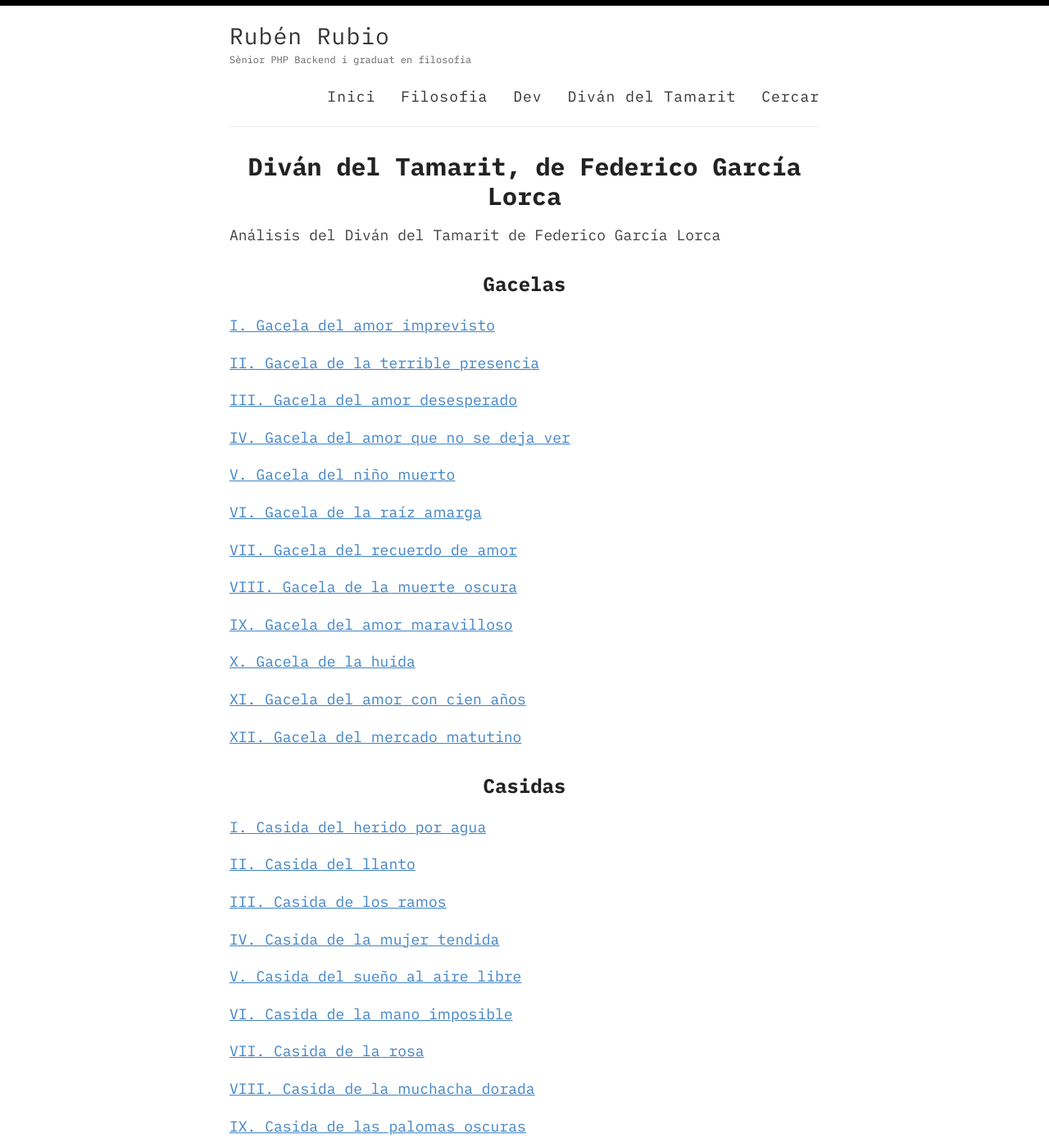
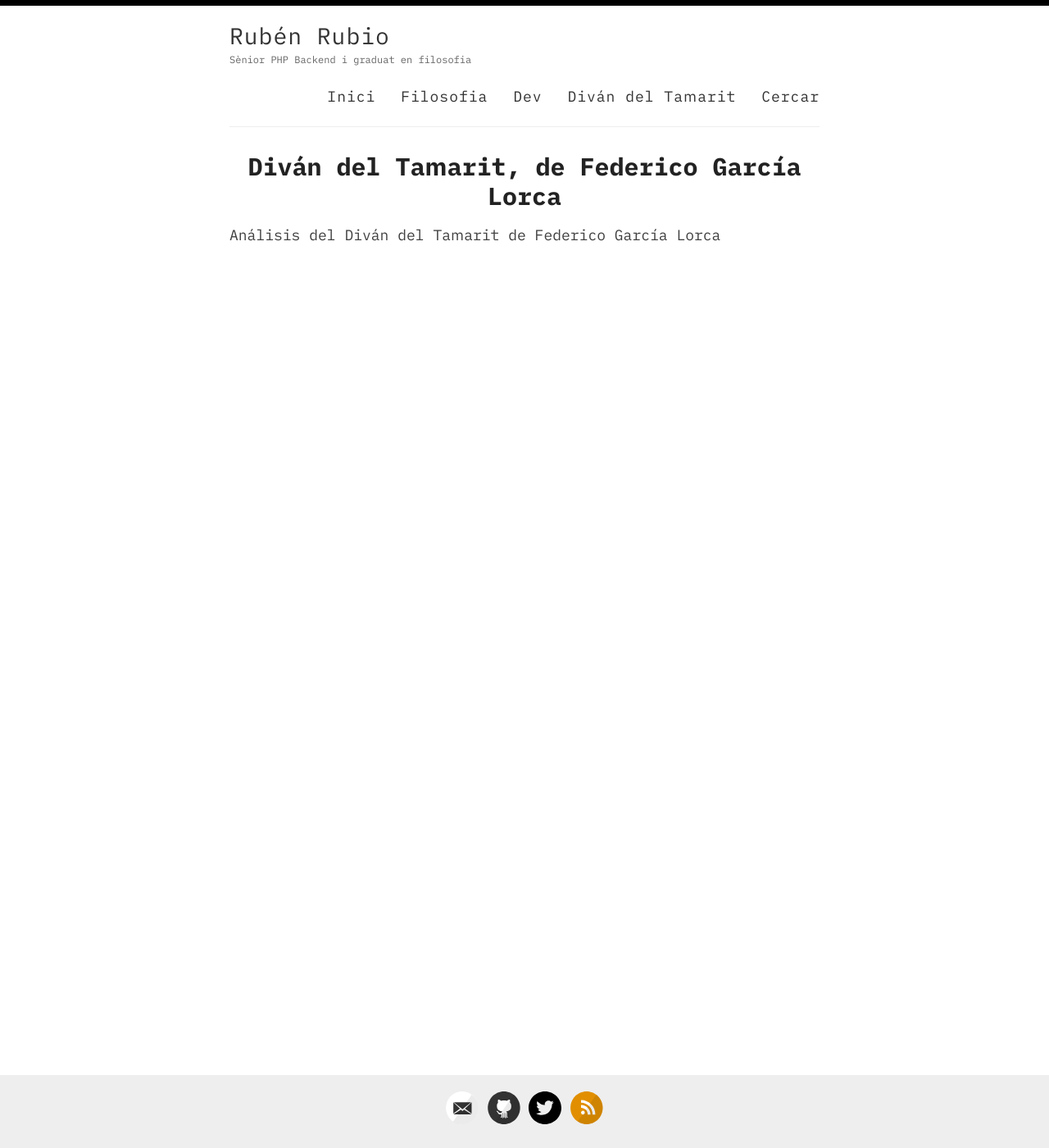
Before and after one commit to rubenrubiob/rubenrubiob.github.io, a Jekyll site: the page built from divan-del-tamarit/index.md, in a window 1280 px wide and 1400 px high. Shown: the whole window at 82% size. Built offline with Jekyll 4.4.1, drawn with Linux system fonts in a browser that asks for light colours; our own code applies the rules of GitHub Pages for plain Markdown files.

Commit message:
Home format

```diff
--- a/divan-del-tamarit/index.md
+++ b/divan-del-tamarit/index.md
@@ -1,49 +1,3 @@
 # Diván del Tamarit, de Federico García Lorca
 
 Análisis del Diván del Tamarit de Federico García Lorca
-
-## Gacelas
-
-[I. Gacela del amor imprevisto](/gacelas/01-gacela-del-amor-imprevisto.md)
-
-[II. Gacela de la terrible presencia](/gacelas/02-gacela-de-la-terrible-presencia.md)
-
-[III. Gacela del amor desesperado](/gacelas/03-gacela-del-amor-desesperado.md)
-
-[IV. Gacela del amor que no se deja ver](/gacelas/04-gacela-del-amor-que-no-se-deja-ver.md)
-
-[V. Gacela del niño muerto](/gacelas/05-gacela-del-nino-muerto.md)
-
-[VI. Gacela de la raíz amarga](/gacelas/06-gacela-de-la-raiz-amarga.md)
-
-[VII. Gacela del recuerdo de amor](/gacelas/07-gacela-del-recuerdo-de-amor.md)
-
-[VIII. Gacela de la muerte oscura](/gacelas/08-gacela-de-la-muerte-oscura.md)
-
-[IX. Gacela del amor maravilloso](/gacelas/09-gacela-del-amor-maravilloso.md)
-
-[X. Gacela de la huida](/gacelas/10-gacela-de-la-huida.md)
-
-[XI. Gacela del amor con cien años](/gacelas/11-gacela-del-amor-con-cien-anos.md)
-
-[XII. Gacela del mercado matutino](/gacelas/12-gacela-del-mercado-matutino.md)
-
-## Casidas
-
-[I. Casida del herido por agua](/casidas/1-casida-del-herido-por-agua.md)
-
-[II. Casida del llanto](/casidas/2-casida-del-llanto.md)
-
-[III. Casida de los ramos](/casidas/3-casida-de-los-ramos.md)
-
-[IV. Casida de la mujer tendida](/casidas/4-casida-de-la-mujer-tendida.md)
-
-[V. Casida del sueño al aire libre](/casidas/5-casida-del-sueño-al-aire-libre.md)
-
-[VI. Casida de la mano imposible](/casidas/6-casida-de-la-mano-imposible.md)
-
-[VII. Casida de la rosa](/casidas/7-casida-de-la-rosa.md)
-
-[VIII. Casida de la muchacha dorada](/casidas/8-casida-de-la-muchacha-dorada.md)
-
-[IX. Casida de las palomas oscuras](/casidas/9-casida-de-las-palomas-oscuras.md)
```
Also changed, not shown: index.md (+0 -4 lines).
